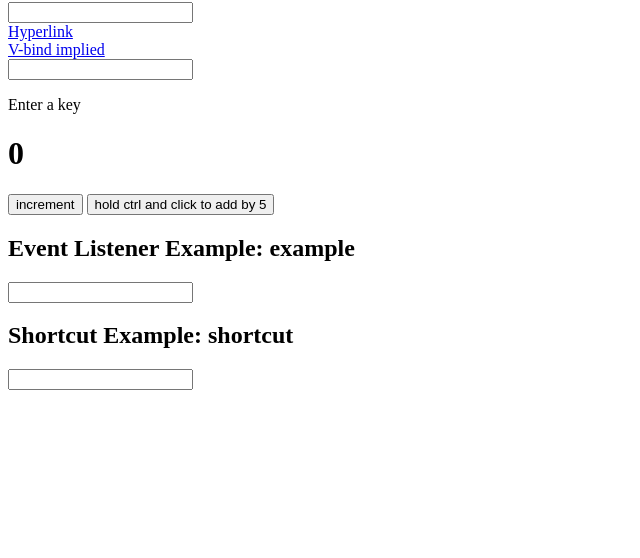
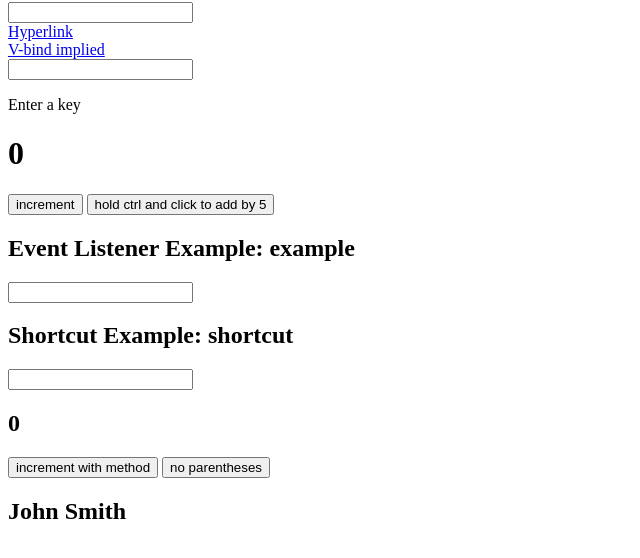
Before and after one commit to sirjust/VueLearning, a website: page index.html in a window 1280 px wide. Shown: the part 78-636 px from the top of the page, without its empty margins (0-640 px from the left). Drawn offline with nearby package versions, Linux system fonts and the light colour scheme.

Commit message:
Vue methods

```diff
--- a/index.html
+++ b/index.html
@@ -28,6 +28,10 @@
         <input type="text" v-model="newEventListenerExample" v-on:keyup="eventListenerExample = newEventListenerExample" />
         <h2>Shortcut Example: {{listenerShortcut}}</h2>
         <input type="text" v-model="newListenerShortcut" @keyup="listenerShortcut = newListenerShortcut" />
+        <h2>{{methodCounter}}</h2>
+        <button @click="increment()">increment with method</button>
+        <button @click="increment">no parentheses</button>
+        <h2>{{getFullName()}}</h2>
     </div>
     <script>
         var vm = new Vue({
@@ -41,7 +45,18 @@
                 eventListenerExample: 'example',
                 newEventListenerExample: '',
                 listenerShortcut: 'shortcut',
-                newListenerShortcut: ''
+                newListenerShortcut: '',
+                methodCounter: 0,
+                firstName: 'John',
+                lastName: 'Smith'
+            },
+            methods: {
+                increment() {
+                    this.methodCounter += 1;
+                },
+                getFullName() {
+                    return `${this.firstName} ${this.lastName}`
+                }
             }
         })
     </script>
```
